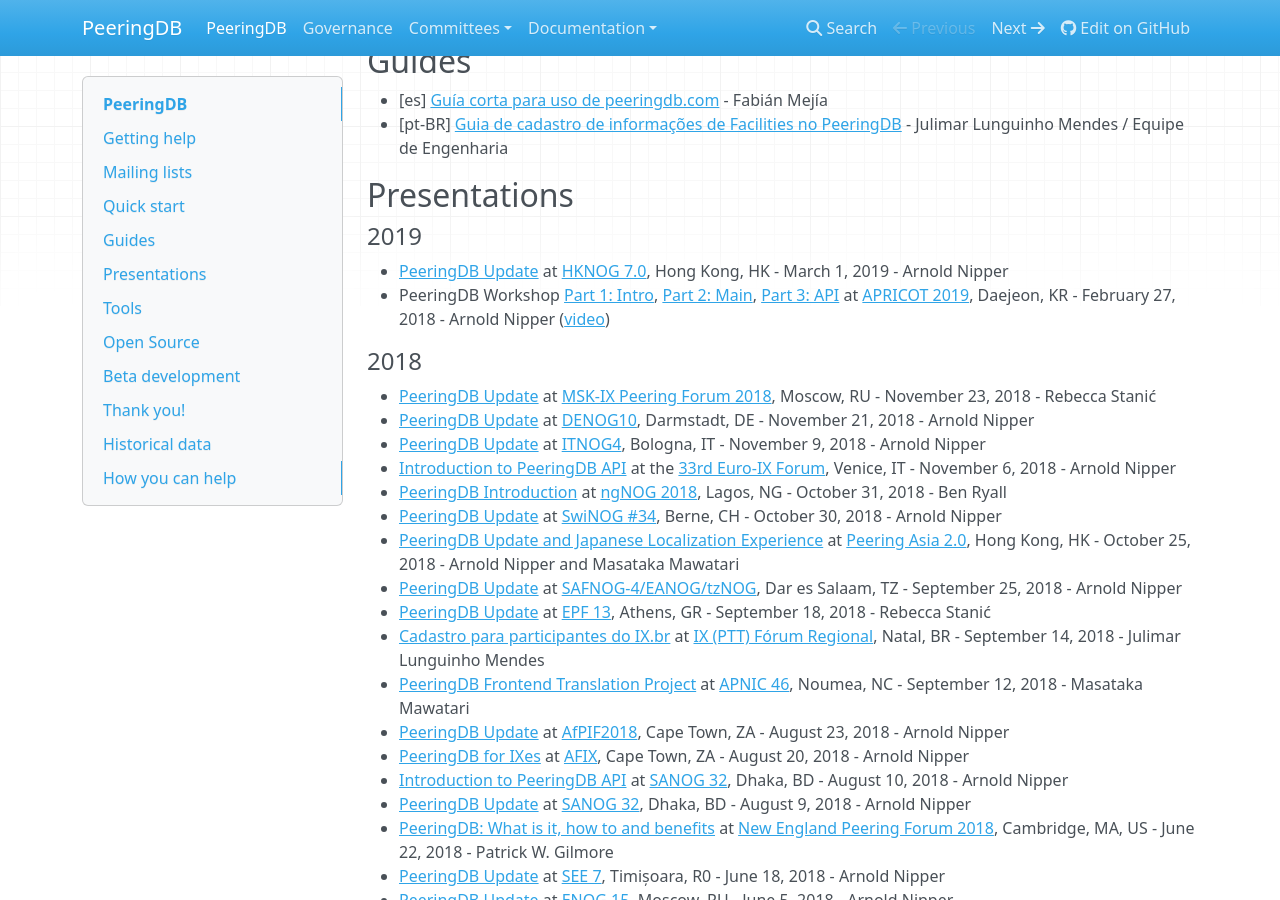
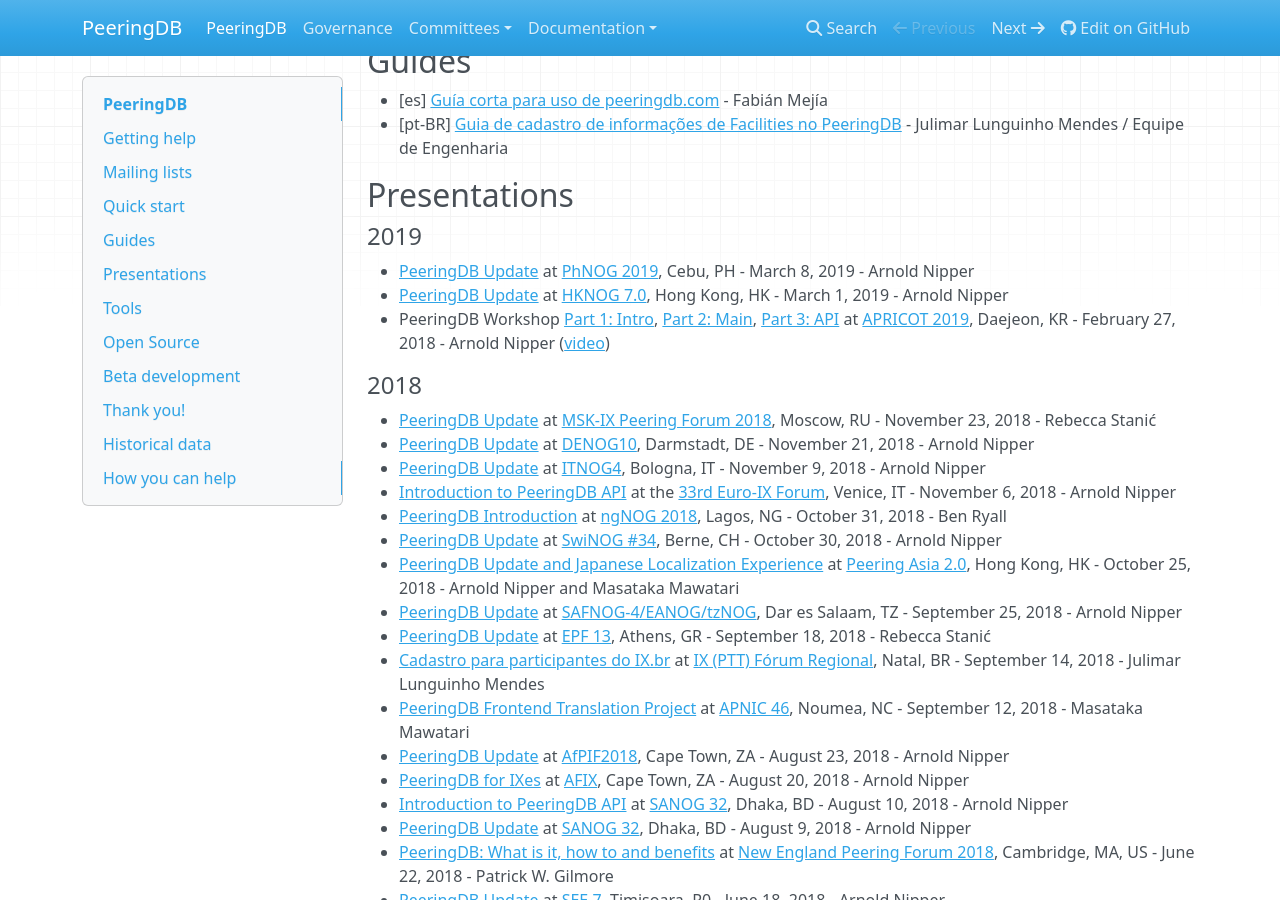
Before and after one commit to peeringdb/docs, an MkDocs documentation site: the page built from docs/index.md, in a window 1280 px wide and 900 px high, scrolled down 1184 px. Built offline with MkDocs 1.6.1, drawn with Linux system fonts in a browser that asks for light colours; nearby versions of some CDN libraries.

Commit message:
Added Arnold's PhNOG 2019 presentation.

```diff
--- a/docs/index.md
+++ b/docs/index.md
@@ -52,6 +52,7 @@
 
 #### 2019
 
+- [PeeringDB Update](presentation/20190306-PhNOG2019-Arnold-Nipper-V2.pdf) at [PhNOG 2019](http://phnog.com/phnog-2019-cebu-details/), Cebu, PH - March 8, 2019 - Arnold Nipper
 - [PeeringDB Update](presentation/20190301-HKNOG70-Arnold-Nipper-V2.pdf) at [HKNOG 7.0](https://hknog.net/hknog-7-0/), Hong Kong, HK - March 1, 2019 - Arnold Nipper
 - PeeringDB Workshop [Part 1: Intro](presentation/20190227-peeringdb-workshop-1-intro.pdf), [Part 2: Main](presentation/20190227-peeringdb-workshop-2-main.pdf), [Part 3: API](presentation/20190227-peeringdb-workshop-3-api.pdf) at [APRICOT 2019](https://2019.apricot.net/program/schedule/#/day/10/peeringdb-tutorial), Daejeon, KR - February 27, 2018 - Arnold Nipper ([video](https://www.youtube.com/watch?v=cygDlOqs9tI))
 
```
Also changed, not shown: 1 other file.
